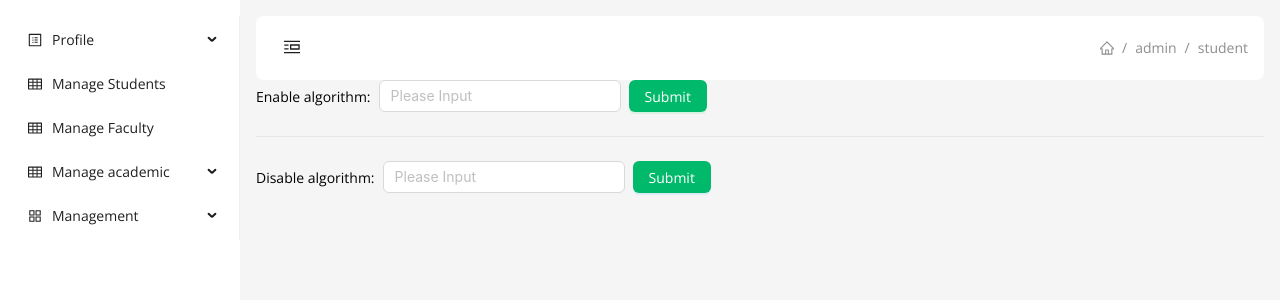
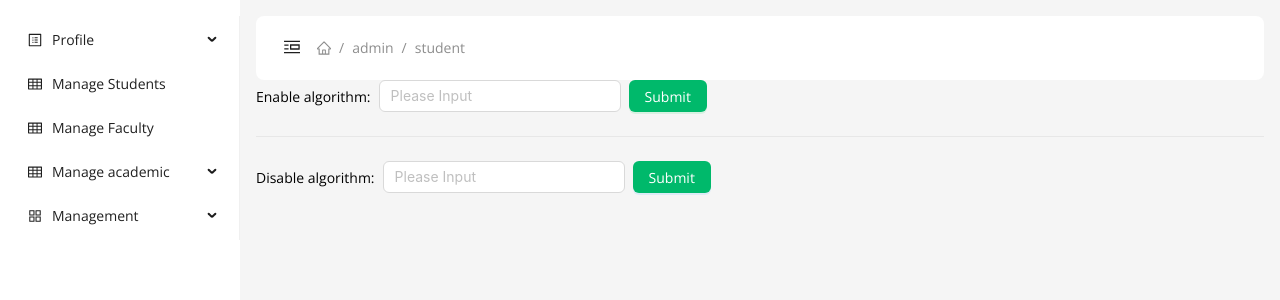
Before and after one commit to f4faysal/local-areaa-tax-management, a Next.js app: page / in a window 1280 px wide. Shown: the top 300 px of the page. Built offline with nearby package versions, Linux system fonts and the light colour scheme.

Commit message:
Add d-flex class and update Contents component

```diff
--- a/src/app/globals.css
+++ b/src/app/globals.css
@@ -40,6 +40,12 @@
   top: 0;
   z-index: 100;
 }
+.d-flex {
+  display: flex !important;
+  justify-content: center !important;
+  align-items: center !important;
+  gap: 5px;
+}
 /* Layout styles end */
 
 @media only screen and (min-width: 768px) {
--- a/src/components/ui/Contents.tsx
+++ b/src/components/ui/Contents.tsx
@@ -37,7 +37,8 @@ const Contents = ({
           borderRadius: "0.5rem",
         }}
       >
-        <div className="hideOnMobile">
+        <div className="hideOnMobile d-flex">
+          <div>
             <Button
               onClick={() => setCollapsed(!collapsed)}
               type="text"
@@ -45,6 +46,7 @@ const Contents = ({
               size={"large"}
             />
           </div>
+          <div>
             <UMBreadCrumb
               items={[
                 {
@@ -57,6 +59,9 @@ const Contents = ({
                 },
               ]}
             />
+          </div>
+        </div>
+
         <div className="hideOnDesktop">
           <Button
             onClick={() => setToggled(true)}
```
Lines whose indentation alone changed are shown as unchanged.
